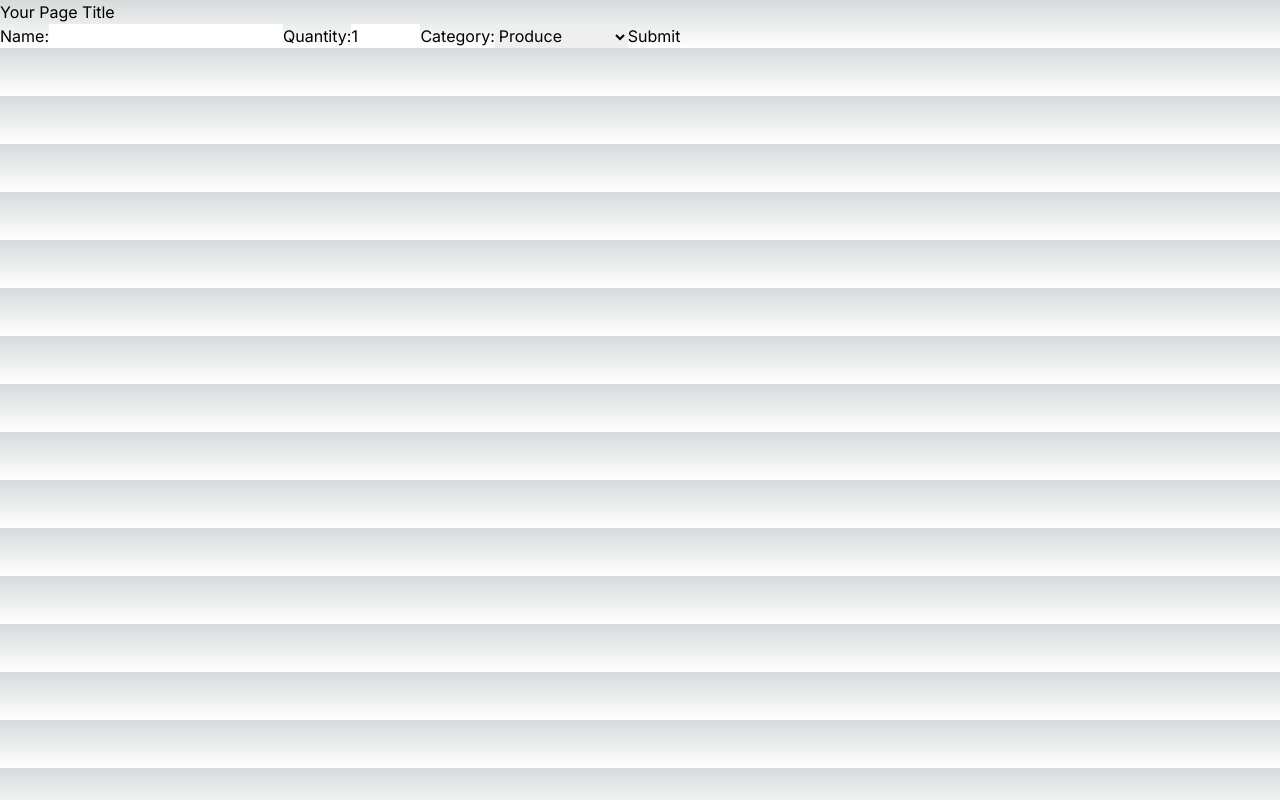
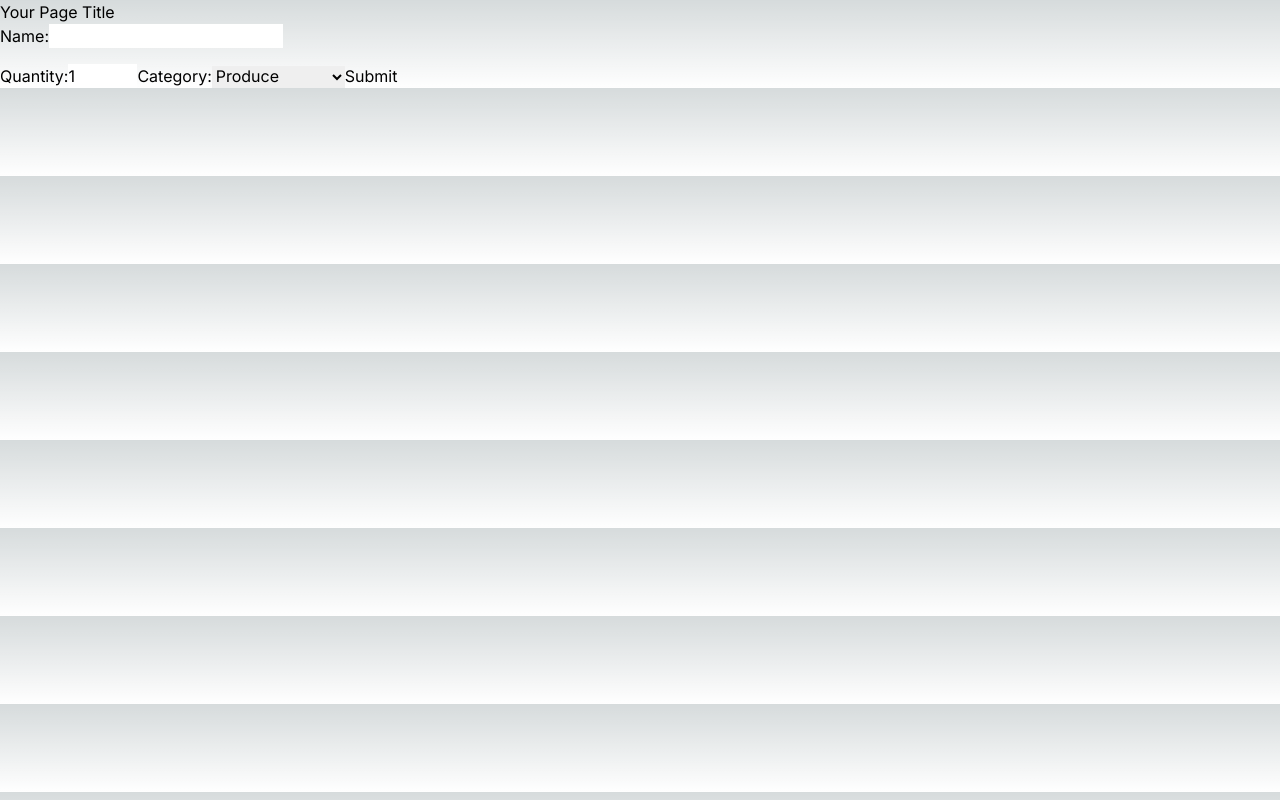
Before and after one commit to kelvinvu19/cprg306-assignments, a Next.js app: page /week4 in a window 1280 px wide. Built offline with nearby package versions, Linux system fonts and the light colour scheme.

Commit message:
Update new-item.js

```diff
--- a/app/week4/new-item.js
+++ b/app/week4/new-item.js
@@ -38,7 +38,7 @@ export default function NewItem() {
   return (
     <main>
         <form onSubmit={handleSubmit}>
-            <label>
+            <label className="block mb-4">
             Name:
             <input
                 required
```
